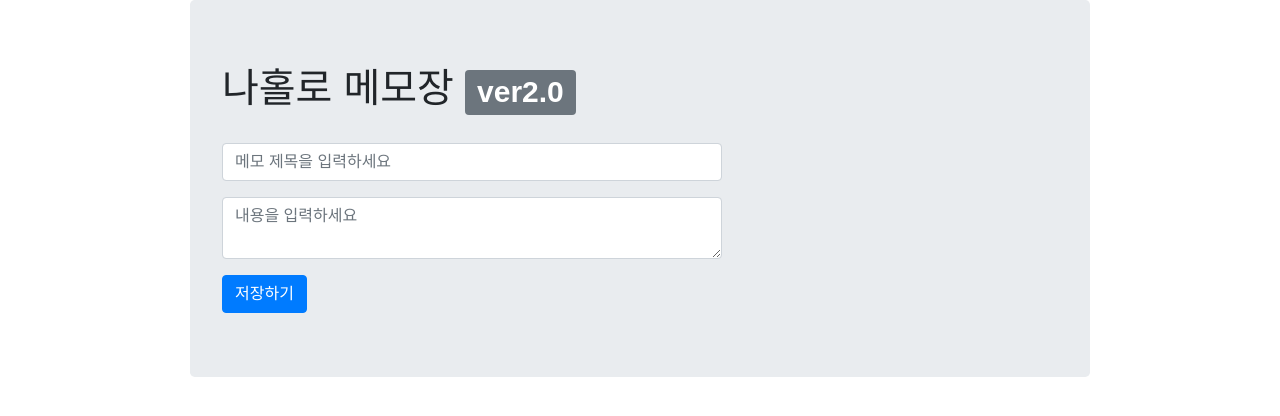
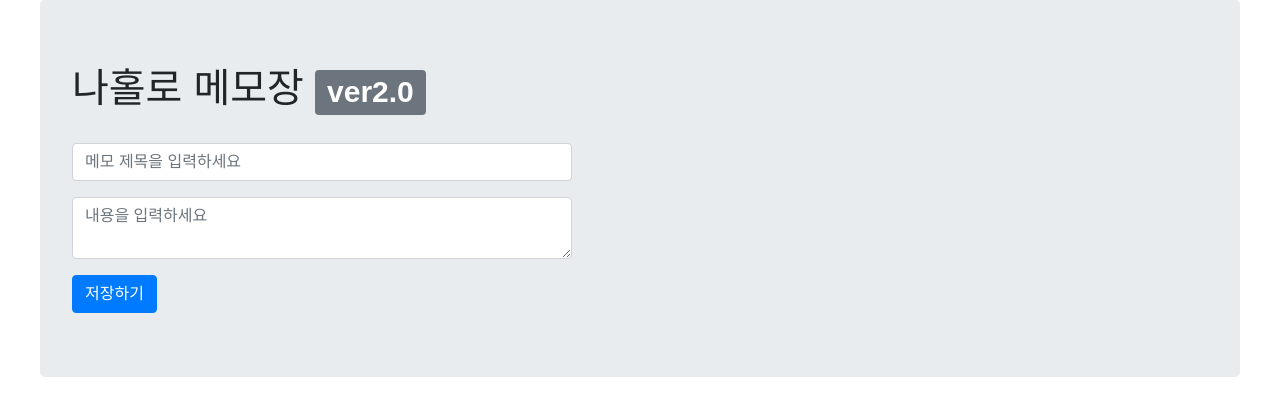
Before and after one commit to love-adela/movie_info_memo, a Flask app: page / in a window 1280 px wide. Shown: the top 416 px of the page. Run offline with Flask 2, Linux system fonts and the light colour scheme; data that the repository does not hold is empty; some libraries are stand-ins or nearby versions; some web fonts are replaced.

Commit message:
가로 크기 늘림

```diff
--- a/static/style.css
+++ b/static/style.css
@@ -5,7 +5,7 @@
 }
 
 .wrap {
-    width: 900px;
+    width: 1200px;
     margin: auto;
 }
 
```
